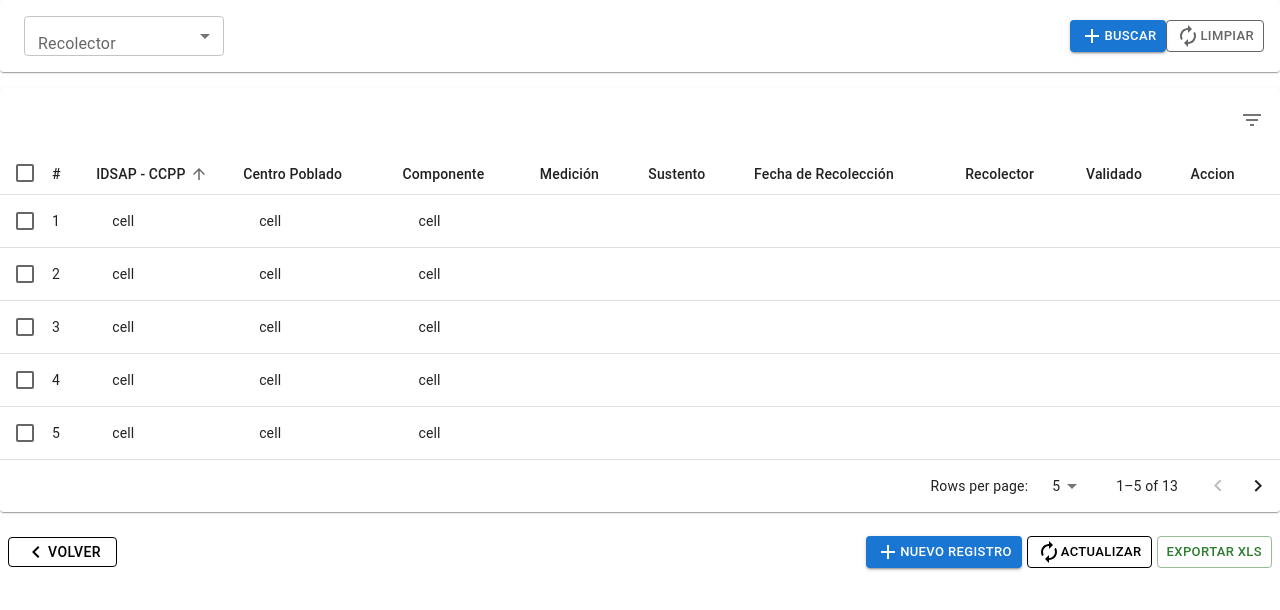
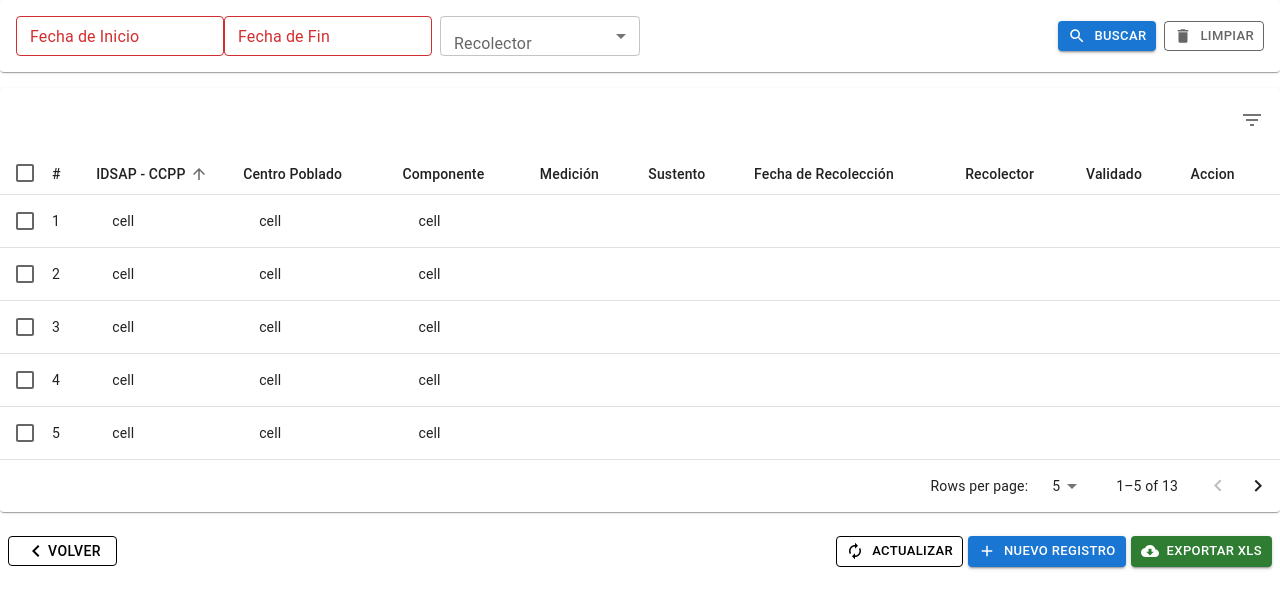
Before and after one commit to HDRamosMendoza/ReactJ-S, a React (Create React App) app in the folder 4_Proyecto/sirwash/: page / in a window 1280 px wide. Shown: the top 610 px of the page. Built offline with nearby package versions, Linux system fonts and the light colour scheme.

Commit message:
Se agrega le fecha

```diff
--- a/4_Proyecto/sirwash/src/modulos/Cloracion/Lista.js
+++ b/4_Proyecto/sirwash/src/modulos/Cloracion/Lista.js
@@ -1,9 +1,18 @@
 import * as React from 'react';
 import dayjs from 'dayjs';
+import Stack from '@mui/material/Stack';
+import TextField from '@mui/material/TextField';
+import { LocalizationProvider } from '@mui/x-date-pickers/LocalizationProvider';
+import { AdapterDayjs } from '@mui/x-date-pickers/AdapterDayjs';
+import { MobileDatePicker } from '@mui/x-date-pickers/MobileDatePicker';
+
 import Button from '@mui/material/Button';
 import ChevronLeftIcon from '@mui/icons-material/ChevronLeft';
 import AddIcon from '@mui/icons-material/Add';
 import AutorenewIcon from '@mui/icons-material/Autorenew';
+import SearchIcon from '@mui/icons-material/Search';
+import DeleteIcon from '@mui/icons-material/Delete';
+import CloudDownloadIcon from '@mui/icons-material/CloudDownload';
 
 
 
@@ -19,8 +28,8 @@ import Select from '@mui/material/Select';
 
 import Filtro from '../../Componente/Filtro';
 import TableGrid from './TableGrid';
-import TextField from '@mui/material/TextField';
-import { MobileDatePicker } from '@mui/x-date-pickers/MobileDatePicker';
+
+
 
 const Item = styled(Paper)(({ theme }) => ({
   backgroundColor: theme.palette.mode === 'dark' ? '#1A2027' : '#fff',
@@ -32,7 +41,8 @@ const Item = styled(Paper)(({ theme }) => ({
 
 function Lista() {
 
-  const [value, setValue] = React.useState(dayjs('2014-08-18T21:11:54'));
+  const [value, setValue] = React.useState('');
+  /*const [value, setValue] = React.useState(dayjs('2014-08-18T21:11:54'));*/
   const [age, setAge] = React.useState('');
 
   const handleChange = (event) => {
@@ -45,7 +55,6 @@ function Lista() {
 
   return (
     <div>
-
 
       <Box xs={{ flexGrow: 1 }}>
         <Grid container spacing={2}>
@@ -60,8 +69,29 @@ function Lista() {
                 xs={1} >
                 <Grid item xs={6} display="flex" justifyContent="flex-start">
 
+                  <LocalizationProvider dateAdapter={AdapterDayjs} >
+                    <Stack spacing={2}>
+                      <MobileDatePicker
+                        label="Fecha de Inicio"
+                        inputFormat="DD/MM/YYYY"
+                        value={value}
+                        onChange={handleChange}
+                        renderInput={(params) => <TextField {...params} size="small" sx={{marginRight:1}}/>}
+                      />
+                    </Stack>
+                  </LocalizationProvider>
 
-
+                  <LocalizationProvider dateAdapter={AdapterDayjs} sx={{marginLeft:2}}>
+                    <Stack spacing={2}>
+                      <MobileDatePicker
+                        label="Fecha de Fin"
+                        inputFormat="DD/MM/YYYY"
+                        value={value}
+                        onChange={handleChange}
+                        renderInput={(params) => <TextField {...params} size="small" sx={{marginRight:1}}/>}
+                      />
+                    </Stack>
+                  </LocalizationProvider>
 
                   <Box sx={{ minWidth: 200, marginLeft:1}}>
                     <FormControl fullWidth>
@@ -77,12 +107,12 @@ function Lista() {
 
                 </Grid>
                 <Grid item xs={6} display="flex" justifyContent="flex-end">
-                  <Button variant="contained" size="small" color="primary" xs={{marginLeft:1}}>
-                    <AddIcon/>
+                  <Button variant="contained" size="small" color="primary" sx={{marginLeft:1}}>
+                    <SearchIcon sx={{fontSize:18,marginRight:1}}/>
                     Buscar
                   </Button>
-                  <Button variant="outlined" size="small" color="inherit" xs={{marginLeft:1}}>
-                    <AutorenewIcon/>
+                  <Button variant="outlined" size="small" color="inherit" sx={{marginLeft:1}}>
+                    <DeleteIcon sx={{fontSize:18,marginRight:1}}/>
                     Limpiar
                   </Button>
                 </Grid>
@@ -109,15 +139,18 @@ function Lista() {
           Volver
         </Button>
         <Grid item xs={12} display="flex" justifyContent="flex-end">
-          <Button variant="contained" size="small" color="primary" style={{marginLeft:'5px'}}>
-            <AddIcon/>
+          <Button variant="outlined" size="small" color="inherit" sx={{marginLeft:'5px'}}>
+            <AutorenewIcon sx={{fontSize:18,marginRight:1}}/>
+            Actualizar
+          </Button>
+
+          <Button variant="contained" size="small" color="primary" sx={{marginLeft:'5px'}}>
+            <AddIcon sx={{fontSize:18,marginRight:1}}/>
             Nuevo Registro
           </Button>
-          <Button variant="outlined" size="small" color="inherit" style={{marginLeft:'5px'}}>
-            <AutorenewIcon/>
-            Actualizar
-          </Button>
-          <Button variant="outlined" size="small" color="success" style={{marginLeft:'5px'}}>
+
+          <Button variant="contained" size="small" color="success" sx={{marginLeft:'5px'}}>
+            <CloudDownloadIcon sx={{fontSize:18,marginRight:1}}/>
             Exportar XLS
           </Button>
         </Grid>
```
